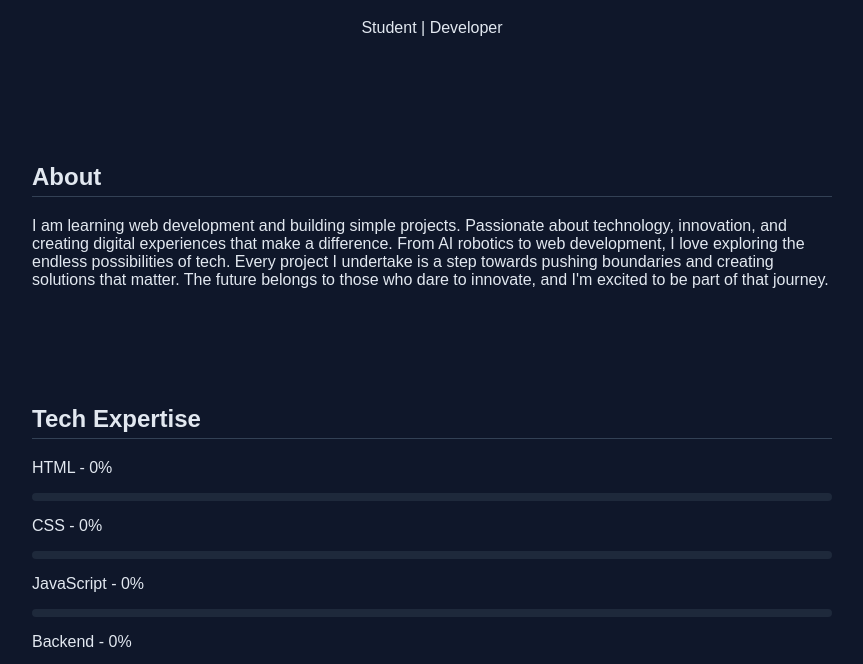
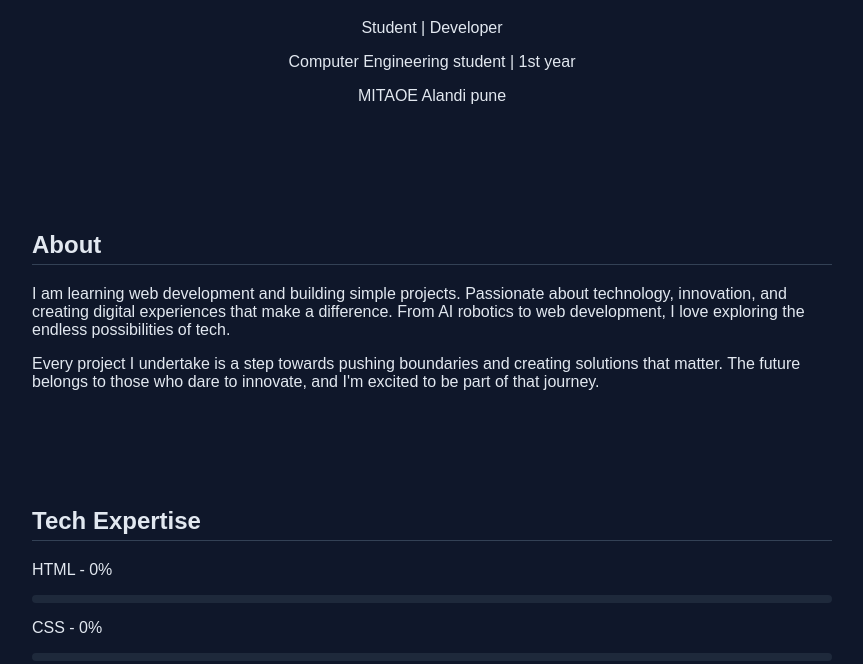
Before and after one commit to dhruvtalmale435-lab/maheshtalmaleportfolio, a plain HTML site: page index.html in a window 1280 px wide. Shown: the part 111-775 px from the top of the page, without its empty margins (208-1071 px from the left). Drawn offline with Linux system fonts and the light colour scheme.

Commit message:
Update index.html

```diff
--- a/index.html
+++ b/index.html
@@ -75,6 +75,8 @@
     <header>
         <h1>Mahesh Talmale</h1>
         <p>Student | Developer</p>
+        <p>Computer Engineering student | 1st year</p>
+        <p>MITAOE Alandi pune</p>
     </header>
 
     <section>
@@ -82,9 +84,9 @@
         <p>I am learning web development and building simple projects.
             Passionate about technology, innovation, and creating digital experiences
             that make a difference. From AI robotics to web development,
-             I love exploring the endless possibilities of tech.
+             I love exploring the endless possibilities of tech.</p>
 
-            Every project I undertake is a step towards pushing boundaries and creating solutions that matter.
+           <p> Every project I undertake is a step towards pushing boundaries and creating solutions that matter.
              The future belongs to those who dare to innovate, and I'm excited to be part of that journey.
         </p>
     </section>
```
